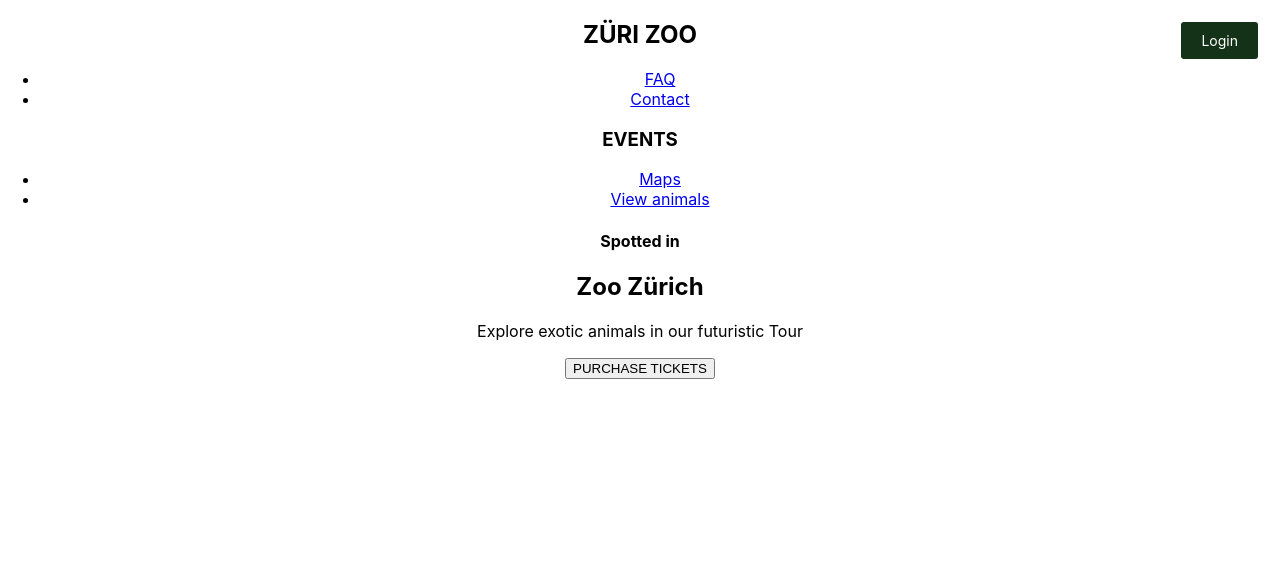
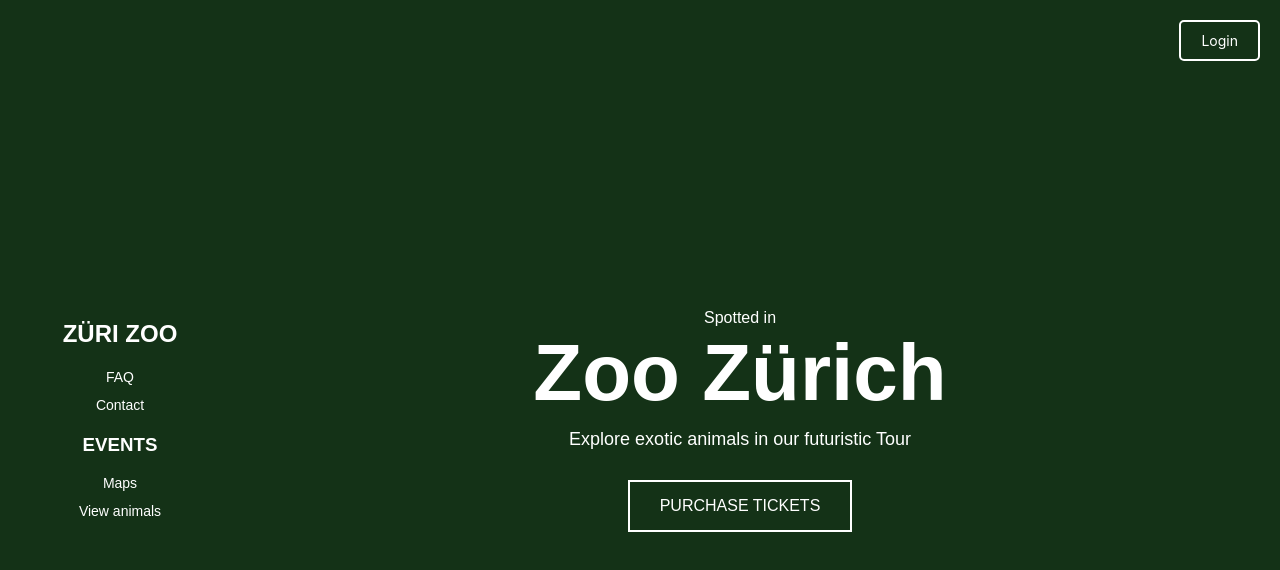
Before and after one commit to farouksaadeh/ZooApp, a React (Create React App) app: page / in a window 1280 px wide. Shown: the top 570 px of the page. Built offline with nearby package versions, Linux system fonts and the light colour scheme.

Commit message:
chore: Home UI

```diff
--- a/src/components/home/home.css
+++ b/src/components/home/home.css
@@ -1,3 +1,77 @@
+.home-section {
+  display: flex;
+  align-items: center;
+  justify-content: space-between;
+  padding: 20px;
+  height: 100vh;
+  color: white;
+  background-color: #143217;
+}
+
+.sidebar {
+  flex: 1;
+  max-width: 200px;
+  font-family: Arial, sans-serif;
+}
+
+.sidebar h2, .sidebar h3 {
+  font-weight: bold;
+}
+
+.sidebar ul {
+  list-style-type: none;
+  padding: 0;
+  margin: 0 0 20px 0;
+}
+
+.sidebar ul li {
+  margin: 10px 0;
+}
+
+.sidebar ul li a {
+  color: white;
+  text-decoration: none;
+  font-size: 14px;
+}
+
+.main-content {
+  flex: 3;
+  text-align: center;
+  font-family: Arial, sans-serif;
+}
+
+.main-content h4 {
+  font-size: 16px;
+  margin: 0;
+  font-weight: 300;
+}
+
+.main-content h1 {
+  font-size: 80px;
+  margin: 0;
+  font-weight: bold;
+}
+
+.main-content p {
+  font-size: 18px;
+  margin: 10px 0 30px 0;
+}
+
+.purchase-button {
+  padding: 15px 30px;
+  font-size: 16px;
+  background-color: transparent;
+  border: 2px solid white;
+  color: white;
+  cursor: pointer;
+  transition: background-color 0.3s, color 0.3s;
+}
+
+.purchase-button:hover {
+  background-color: white;
+  color: #143217;
+}
+
 .login-button {
   position: absolute;
   top: 20px;
```
